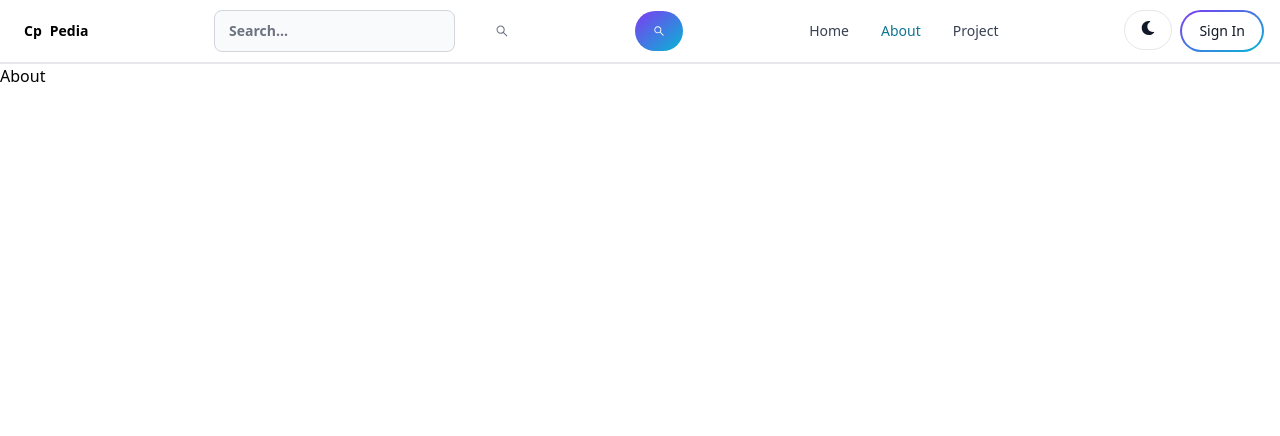
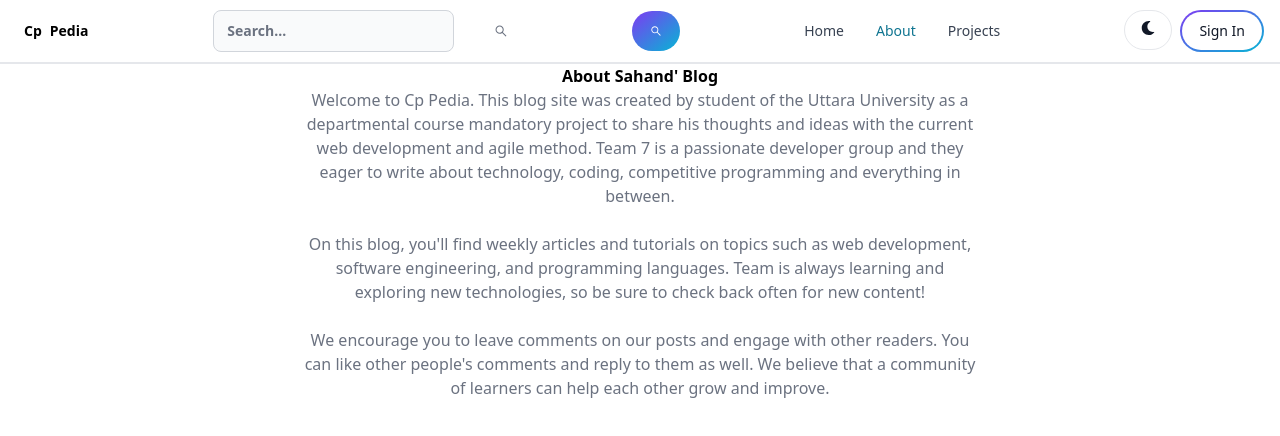
Before and after one commit to KhanHasanurRoshid/MERN_BLOG, a React (Vite) app in the folder client/: page /about in a window 1280 px wide. Shown: the top 436 px of the page. Built offline with nearby package versions, Linux system fonts and the light colour scheme.

Commit message:
fix project bug

```diff
--- a/client/src/App.jsx
+++ b/client/src/App.jsx
@@ -4,7 +4,7 @@
 import SignIn from "./pages/SignIn"
 import SignUp from "./pages/SignUp"
 import Dashboard from "./pages/Dashboard"
-import Project from "./pages/Project"
+import Projects from "./pages/Projects"
 import Header from "./component/Header"
 
 export default function App() {
@@ -18,7 +18,7 @@
             <Route path="/signin" element={<SignIn />} />
             <Route path="/signup" element={<SignUp />} />
             <Route path="/dashboard" element={<Dashboard />} />
-            <Route path="/projects" element={<Project />} />
+            <Route path="/projects" element={<Projects />} />
 
         </Routes>
 
--- a/client/src/component/Header.jsx
+++ b/client/src/component/Header.jsx
@@ -42,8 +42,8 @@
             <Link to='/about'>About</Link>
           </Navbar.Link>
 
-          <Navbar.Link active={path==="/project"} as={'div'}>
-            <Link to='/project'>Project</Link>
+          <Navbar.Link active={path==="/projects"} as={'div'}>
+            <Link to='/Projects'>Projects</Link>
           </Navbar.Link>
         </Navbar.Collapse>
       <div className="flex gap-2 md:order-2">
--- a/client/src/pages/About.jsx
+++ b/client/src/pages/About.jsx
@@ -1,7 +1,35 @@
-import React from 'react'
-
 export default function About() {
   return (
-    <div>About</div>
-  )
+    <div className='min-h-screen flex items-center justify-center'>
+      <div className='max-w-2xl mx-auto p-3 text-center'>
+        <div>
+          <h1 className='text-3xl font font-semibold text-center my-7'>
+            About Sahand' Blog
+          </h1>
+          <div className='text-md text-gray-500 flex flex-col gap-6'>
+            <p>
+              Welcome to Cp Pedia. This blog site was created by student of the Uttara University
+              as a departmental course mandatory project to share his thoughts and ideas with the
+              current web development and agile method. Team 7 is a passionate developer group and they eager to write about
+              technology, coding, competitive programming and everything in between.
+            </p>
+<br />
+            <p>
+              On this blog, you'll find weekly articles and tutorials on topics
+              such as web development, software engineering, and programming
+              languages. Team is always learning and exploring new
+              technologies, so be sure to check back often for new content!
+            </p>
+<br />
+            <p>
+              We encourage you to leave comments on our posts and engage with
+              other readers. You can like other people's comments and reply to
+              them as well. We believe that a community of learners can help
+              each other grow and improve.
+            </p>
+          </div>
+        </div>
+      </div>
+    </div>
+  );
 }
--- a/client/src/pages/Project.jsx
+++ /dev/null
@@ -1,8 +0,0 @@
-import React from 'react'
-
-export default function Project() {
-  return (
-    <div>Project</div>
-
-  )
-}
--- /dev/null
+++ b/client/src/pages/Projects.jsx
@@ -0,0 +1,8 @@
+import React from 'react'
+
+export default function Projects() {
+  return (
+    <div>Projects</div>
+
+  )
+}
--- a/client/src/pages/SignUp.jsx
+++ b/client/src/pages/SignUp.jsx
@@ -10,8 +10,8 @@
 
         <div className="flex-1">
         <Link to="/"
-         className=" font-bold text-black text-4xl">
-             <span className="  px-2 py-1 bg-gradient-to-r from-blue-400 via-purple-400 to-orange-400 rounded-lg text-black font-sans">
+         className=" font-bold text-black text-7xl">
+             <span className="  px-2 py-1  rounded-lg text-black font-sans"  >
               Cp
              </span>
               Pedia
```
